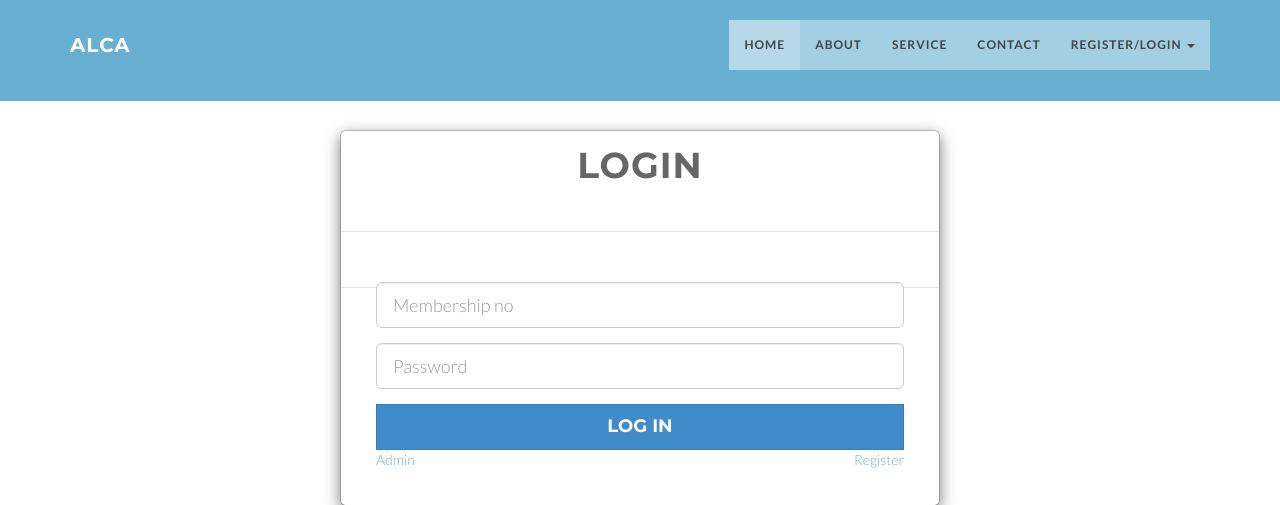
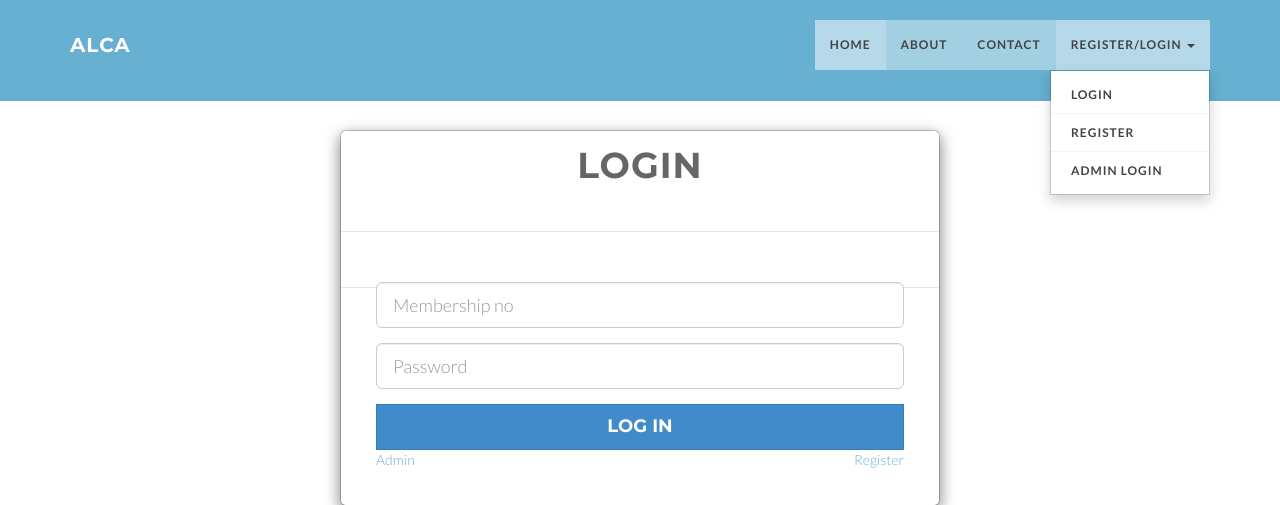
Before and after one commit to akshaynathr/ALCA_Website, a Flask app: page / in a window 1280 px wide, after a click on "REGISTER/LOGIN". Shown: the top 505 px of the page. Run offline with Flask 2, Linux system fonts and the light colour scheme; parts of the project's set-up code (start-up, migrations or seed data) failed here and were passed over; some libraries are stand-ins or nearby versions.

Commit message:
modified menu in Login and register

```diff
--- a/app/templates/Login.html
+++ b/app/templates/Login.html
@@ -7,7 +7,7 @@
     <meta name="description" content="">
     <meta name="author" content="">
 
-    <title>ALCA Home</title>
+    <title>ALCA Login</title>
 
     <!-- Bootstrap Core CSS -->
     <link href="{{ url_for('static',filename='css/bootstrap.min.css') }}" rel="stylesheet" type="text/css">
@@ -41,17 +41,17 @@
             <!-- Collect the nav links, forms, and other content for toggling -->
             <div class="collapse navbar-collapse navbar-right navbar-main-collapse">
       <ul class="nav navbar-nav">
-        <li class="active"><a href="#intro">Home</a></li>
-        <li><a href="#about">About</a></li>
-		<li><a href="#service">Service</a></li>
-		<li><a href="#contact">Contact</a></li>
+        <li class="active"><a href="http://www.alca-kerala.in">Home</a></li>
+        <li><a href="http://www.alca-kerala.in/#about">About</a></li>
+
+		<li><a href="http://www.alca-kerala.in/#contact">Contact</a></li>
         <li class="dropdown">
           <a href="#" class="dropdown-toggle" data-toggle="dropdown">Register/Login <b class="caret"></b></a>
           <ul class="dropdown-menu">
-            <li><a href="#">Login</a></li>
-            <li><a href="#">Register</a></li>
+            <li><a href="http://159.203.120.131:8000">Login</a></li>
+            <li><a href="159.203.120.131:8000/register">Register</a></li>
 
-            <li><a href="#">Admin Login</a></li>
+            <li><a href="159.203.120.131:8000/admin">Admin Login</a></li>
           </ul>
         </li>
       </ul>
```
Also changed, not shown: app/templates/Register.html (+9 -9 lines).
